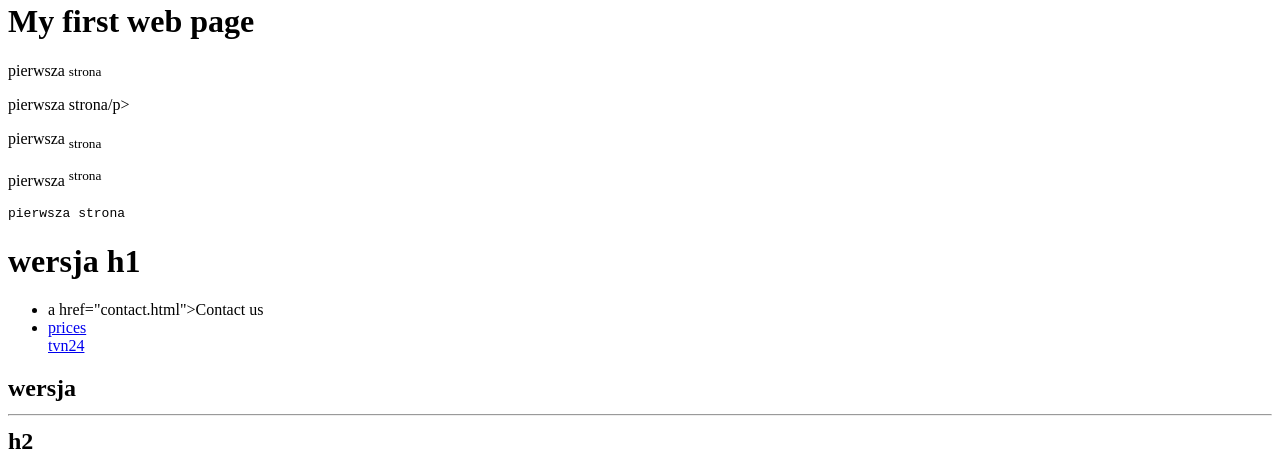
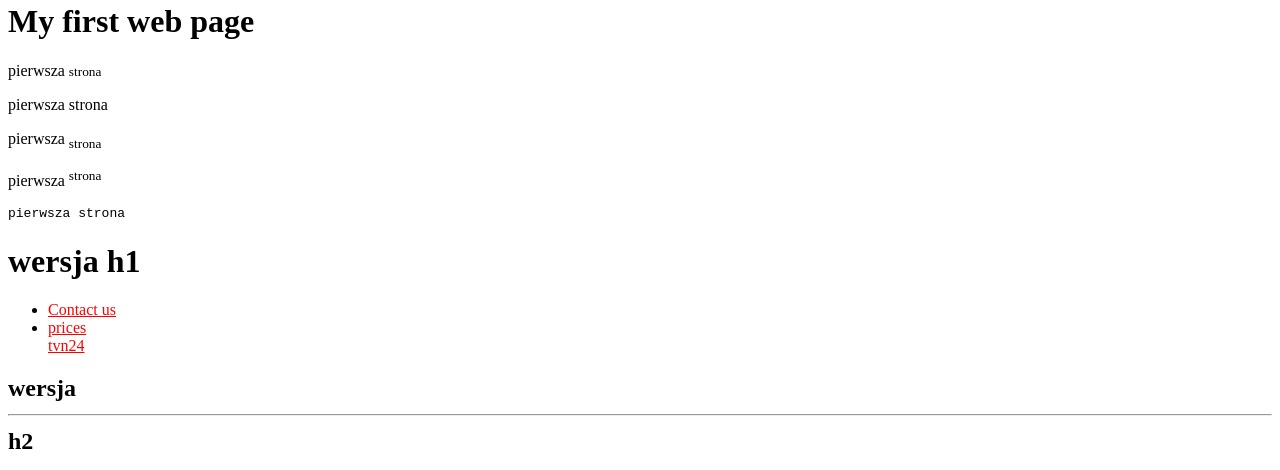
Before and after one commit to mslomaa/HTML_CSS, a plain HTML site: page index.html in a window 1280 px wide. Shown: the part 330-800 px from the top of the page. Drawn offline with Linux system fonts and the light colour scheme.

Commit message:
after html course

```diff
--- a/index.html
+++ b/index.html
@@ -6,25 +6,34 @@
             <meta name="description" content="we sell the smelliest fish online">
             <title>My first web page</title>
             <link rel="stylesheet" type="tex/css" href="css/main.css">
-
+            <style>
+                #navigation a {
+                    color: red;
+                }
+            </style>
+            <script >
+                alert("siema na mojej stronie");
+            </script>
     </head>
     <body>
+        <div id="navigation">
         <img src="https://images.freeimages.com/images/large-previews/867/volcanic-mt-ngauruhoe-1378772.jpg" alt="wulkan">
-
+        </div>
         <h1>My first web page</h1>
         <p>pierwsza <small>strona</small></p>
-        <p>pierwsza <mark<>strona</mark>/p>
+        <p>pierwsza <mark<>strona</mark></p>
         <p>pierwsza <sub>strona</sub></p>
         <p>pierwsza <sup>strona</sup></p>
         <p><pre>pierwsza strona</pre></p>
 
         <h1>wersja h1</h1>
-
+        <div id="navigation">
         <ul>
-        <li>a href="contact.html">Contact us</a></li>
+        <li><a style="color: red;" href="contact.html">Contact us</a></li>
         <li><a href="prices">prices</a></li>
         <a href="http://www.tvn24.pl" target="_blank">tvn24</a>
         </ul>
+        </div>
 
         <h2>wersja<hr> h2</h2>
         <h3>wersja h3</h3>
```
